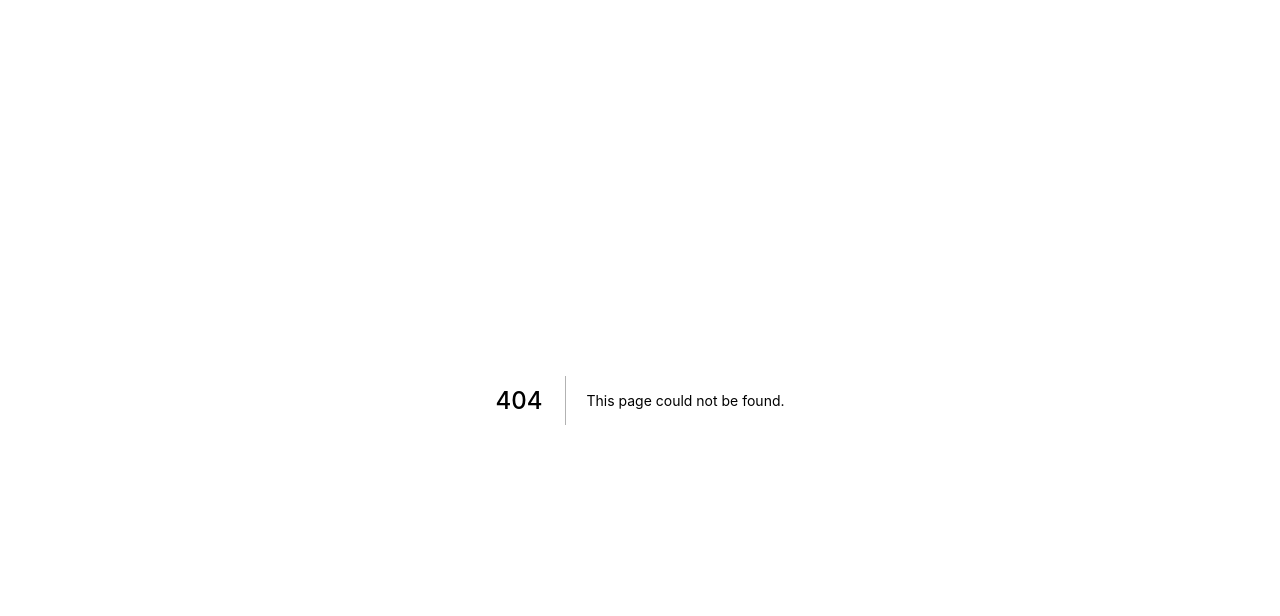
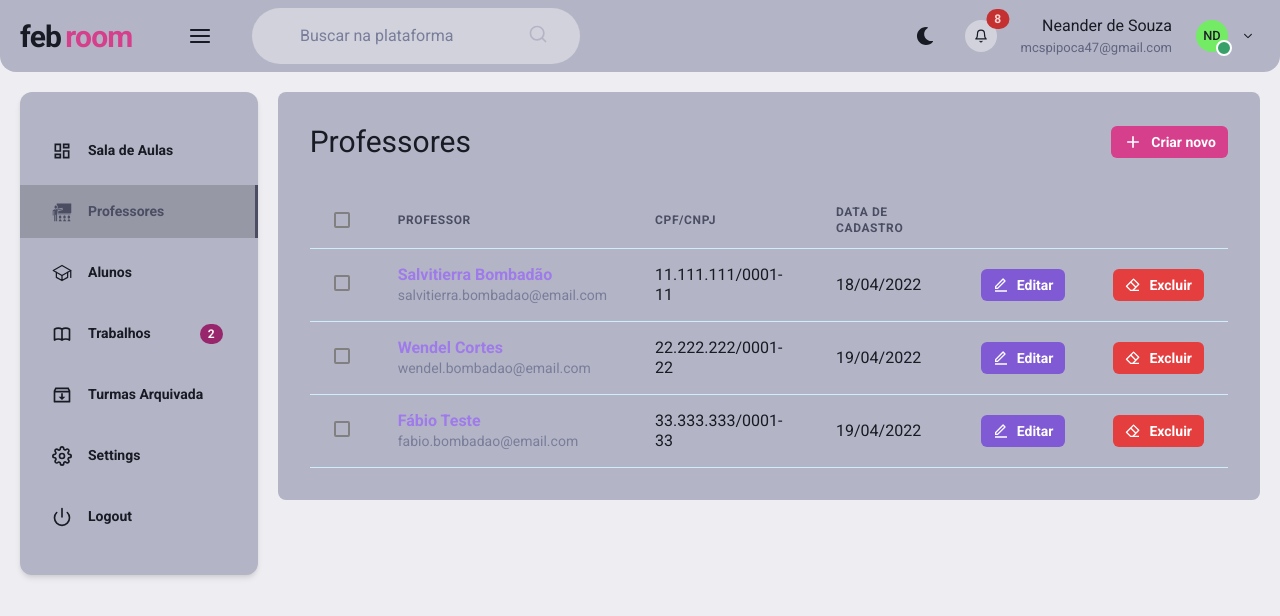
Before and after one commit to neanderdev/pi-unifeb-virtualroom, a Next.js app in the folder frontend/: page /teachers in a window 1280 px wide. Before the commit this address had no page. Shown: the top 616 px of the page. Built offline with nearby package versions, Linux system fonts and the light colour scheme.

Commit message:
Creating page to list teachers

```diff
--- a/frontend/src/components/Sidebar/MobileSidebar.tsx
+++ b/frontend/src/components/Sidebar/MobileSidebar.tsx
@@ -1,7 +1,9 @@
 import { Drawer, DrawerCloseButton, DrawerContent, DrawerOverlay, Stack, useColorModeValue } from "@chakra-ui/react";
-import { RiDashboardLine } from "react-icons/ri";
+import { RiDashboardLine, RiInboxArchiveLine } from "react-icons/ri";
 import { HiOutlineBookOpen } from "react-icons/hi";
 import { FiPower, FiSettings } from "react-icons/fi";
+import { GiTeacher } from "react-icons/gi";
+import { IoSchoolOutline } from "react-icons/io5";
 
 import { SearchBox } from "../Navbar/SearchBox";
 import { NavItem } from "./NavItem";
@@ -27,10 +29,28 @@ export function MobileSidebar() {
                         />
 
                         <NavItem
+                            href="/teachers"
+                            name="Professores"
+                            icon={GiTeacher}
+                        />
+
+                        <NavItem
+                            href="/students"
+                            name="Alunos"
+                            icon={IoSchoolOutline}
+                        />
+
+                        <NavItem
                             href="/works"
                             name="Trabalhos"
                             icon={HiOutlineBookOpen}
                             count={2}
+                        />
+
+                        <NavItem
+                            href="/rooms-filed"
+                            name="Turmas Arquivada"
+                            icon={RiInboxArchiveLine}
                         />
 
                         <NavItem name="Settings" icon={FiSettings} href="/setting" />
--- a/frontend/src/components/Sidebar/index.tsx
+++ b/frontend/src/components/Sidebar/index.tsx
@@ -2,6 +2,8 @@ import { Stack, useColorModeValue } from "@chakra-ui/react";
 import { RiDashboardLine, RiInboxArchiveLine } from "react-icons/ri";
 import { HiOutlineBookOpen } from "react-icons/hi";
 import { FiPower, FiSettings } from "react-icons/fi";
+import { GiTeacher } from "react-icons/gi";
+import { IoSchoolOutline } from "react-icons/io5";
 
 import { NavItem } from "./NavItem";
 import { CollapsedItem } from "./CollapsedItem";
@@ -40,6 +42,18 @@ export function Sidebar({ isCollapseSidebar = false }: SidebarProps) {
             />
 
             <NavAction
+                href="/teachers"
+                name="Professores"
+                icon={GiTeacher}
+            />
+
+            <NavAction
+                href="/students"
+                name="Alunos"
+                icon={IoSchoolOutline}
+            />
+
+            <NavAction
                 href="/works"
                 name="Trabalhos"
                 icon={HiOutlineBookOpen}
--- /dev/null
+++ b/frontend/src/pages/teachers/index.tsx
@@ -0,0 +1,171 @@
+import NextLink from "next/link";
+import { Box, Button, Checkbox, Flex, Heading, Icon, Link, Stack, Table, Tbody, Td, Text, Th, Thead, Tr, useBreakpointValue, useColorModeValue, useMediaQuery } from "@chakra-ui/react";
+import { RiAddLine, RiEditLine, RiEraserLine } from "react-icons/ri";
+
+import { Navbar } from "../../components/Navbar";
+import { Sidebar } from "../../components/Sidebar";
+import { MobileSidebar } from "../../components/Sidebar/MobileSidebar";
+
+interface fakeTeachersProps {
+    idTeacher: number;
+    nameTeacher: string;
+    emailTeacher: string;
+    avatarTeacher?: string;
+    cpfOrCnpjTeacher: string;
+    generoTeacher: string;
+    createdAt: string;
+    updatedAt?: string;
+};
+
+const fakeTeachers: Array<fakeTeachersProps> = [
+    {
+        idTeacher: 1,
+        nameTeacher: 'Salvitierra Bombadão',
+        emailTeacher: 'salvitierra.bombadao@email.com',
+        cpfOrCnpjTeacher: '11.111.111/0001-11',
+        generoTeacher: 'Masculino',
+        createdAt: '18/04/2022',
+        updatedAt: '19/04/2022',
+    },
+    {
+        idTeacher: 2,
+        nameTeacher: 'Wendel Cortes',
+        emailTeacher: 'wendel.bombadao@email.com',
+        cpfOrCnpjTeacher: '22.222.222/0001-22',
+        generoTeacher: 'Feminino',
+        createdAt: '19/04/2022',
+    },
+    {
+        idTeacher: 3,
+        nameTeacher: 'Fábio Teste',
+        emailTeacher: 'fabio.bombadao@email.com',
+        cpfOrCnpjTeacher: '33.333.333/0001-33',
+        generoTeacher: 'Masculino',
+        createdAt: '19/04/2022',
+    },
+];
+
+export default function Teachers() {
+    const [isSmallScreen] = useMediaQuery("(max-width: 768px)");
+
+    const isWideVersion = useBreakpointValue({
+        base: false,
+        lg: true,
+    });
+
+    return (
+        <Box>
+            <Navbar title="Salas de Aulas" />
+
+            <Box pos="relative" h="max-content" m={[2, , 5]}>
+                <Stack direction="row" spacing={{ md: 5 }}>
+                    <Sidebar />
+
+                    {isSmallScreen && <MobileSidebar />}
+
+                    <Box w="full">
+                        <Box flex='1' borderRadius={8} bg={useColorModeValue('gray.200', 'gray.800')} p='8'>
+                            <Flex mb='8' justify='space-between' align='center'>
+                                <Heading size='lg' fontWeight='normal'>
+                                    Professores
+                                </Heading>
+
+                                <NextLink href='/teachers/create' passHref>
+                                    <Button
+                                        as='a'
+                                        size='sm'
+                                        fontSize='sm'
+                                        colorScheme='pink'
+                                        leftIcon={<Icon as={RiAddLine} fontSize='20' />}
+                                    >
+                                        Criar novo
+                                    </Button>
+                                </NextLink>
+                            </Flex>
+
+                            <Table colorScheme='linkedin'>
+                                <Thead>
+                                    <Tr>
+                                        <Th px={['4', '4', '6']} color='gray.300' width='8'>
+                                            <Checkbox colorScheme='pink' borderColor="gray" />
+                                        </Th>
+
+                                        <Th>Professor</Th>
+
+                                        {isWideVersion && <Th>CPF/CNPJ</Th>}
+
+                                        {isWideVersion && <Th>Data de cadastro</Th>}
+
+                                        {isWideVersion && <Th width='8'></Th>}
+
+                                        {isWideVersion && <Th width='8'></Th>}
+                                    </Tr>
+                                </Thead>
+                                <Tbody>
+                                    {fakeTeachers.map((teacher) => {
+                                        return (
+                                            <Tr key={teacher.idTeacher}>
+                                                <Td px={['4', '4', '6']}>
+                                                    <Checkbox colorScheme='pink' borderColor="gray" />
+                                                </Td>
+
+                                                <Td>
+                                                    <Box>
+                                                        <Link
+                                                            color='purple.400'
+                                                        >
+                                                            <Text fontWeight='bold'>{teacher.nameTeacher}</Text>
+                                                        </Link>
+                                                        <Text fontSize='sm' color='gray.400'>{teacher.emailTeacher}</Text>
+                                                    </Box>
+                                                </Td>
+
+                                                {isWideVersion && <Td>{teacher.cpfOrCnpjTeacher}</Td>}
+
+                                                {isWideVersion && <Td>{teacher.createdAt}</Td>}
+
+                                                {isWideVersion && (
+                                                    <>
+                                                        <Td>
+                                                            <Button
+                                                                as='a'
+                                                                size='sm'
+                                                                fontSize='sm'
+                                                                colorScheme='purple'
+                                                                leftIcon={<Icon as={RiEditLine} fontSize='16' />}
+                                                            >
+                                                                Editar
+                                                            </Button>
+                                                        </Td>
+
+                                                        <Td>
+                                                            <Button
+                                                                as='a'
+                                                                size='sm'
+                                                                fontSize='sm'
+                                                                colorScheme='red'
+                                                                leftIcon={<Icon as={RiEraserLine} fontSize='16' />}
+                                                            >
+                                                                Excluir
+                                                            </Button>
+                                                        </Td>
+                                                    </>
+                                                )}
+                                            </Tr>
+                                        );
+                                    })}
+                                </Tbody>
+                            </Table >
+
+                            {/* <Pagination
+                                totalCountOfRegisters={data.totalCount}
+                                currentPage={page}
+                                onPageChange={setPage}
+                            /> */}
+                        </Box >
+                    </Box>
+                </Stack>
+            </Box >
+        </Box >
+    );
+}
```
